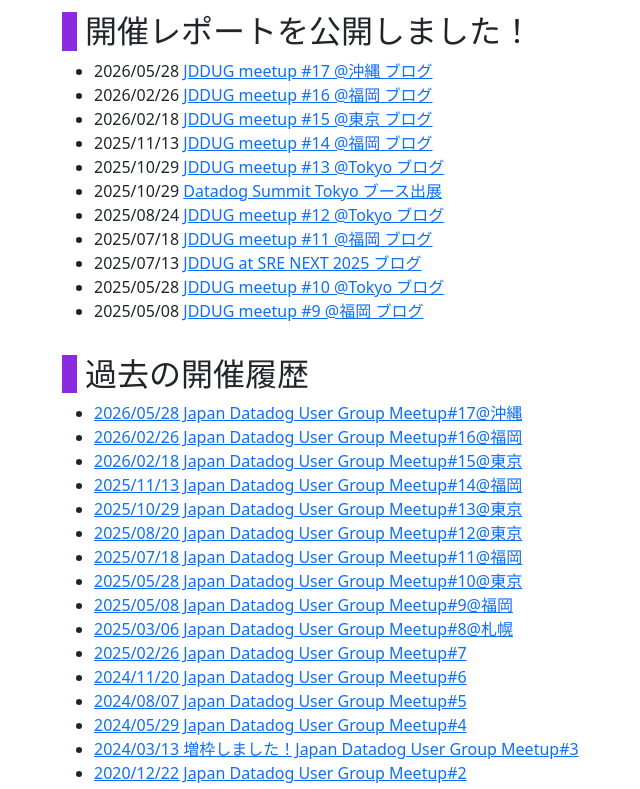
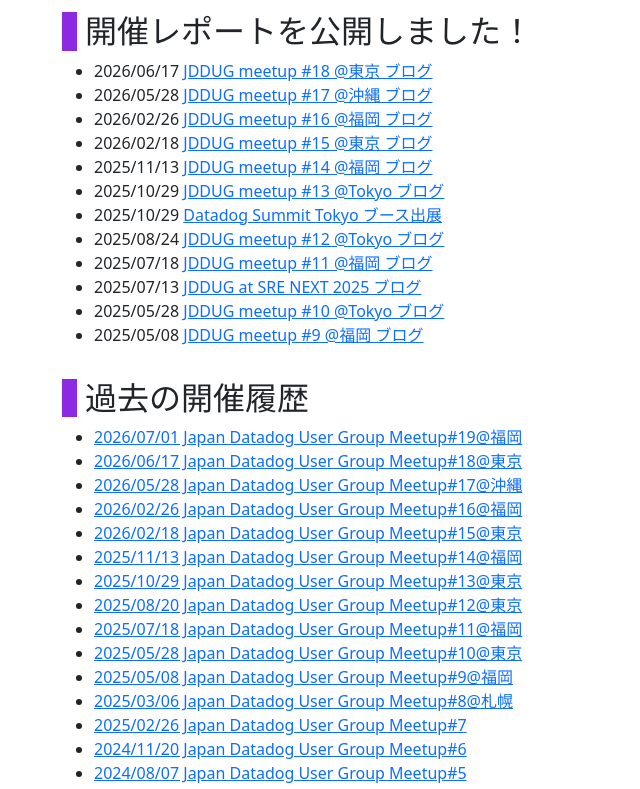
Before and after one commit to jdd-ug/jdd-ug.github.io, a Jekyll site: the page built from index.md, in a window 1280 px wide and 1400 px high, scrolled down 998 px. Shown: the part 200-989 px from the top of the window, without its empty margins (20-660 px from the left). Built offline with Jekyll 4.4.1, drawn with Linux system fonts in a browser that asks for light colours; nearby versions of some CDN libraries.

Commit message:
Add JDDUG meetup #18 report and update event listings

```diff
--- a/index.md
+++ b/index.md
@@ -49,18 +49,19 @@
 </style>
 
 <div class="event-images">
-  <a href="https://datadog-jp.connpass.com/event/387237/">
-    <img src="https://media.connpass.com/thumbs/af/50/af50b5e3656b64be2e02ab441a14d2f7.png" alt="JDDUG meetup #19">
+  <a href="https://datadog-jp.connpass.com/event/389998/">
+    <img src="https://media.connpass.com/thumbs/8d/72/8d72e7e3bb40bc34613eadc083833aa1.png" alt="JDDUG meetup #20">
   </a>
 
-  <a href="https://datadog-jp.connpass.com/event/389998/">
-    <img src="https://media.connpass.com/thumbs/8d/72/8d72e7e3bb40bc34613eadc083833aa1.png" alt="JDDUG meetup #20">
+  <a href="https://datadog-jp.connpass.com/event/401209/">
+    <img src="https://media.connpass.com/thumbs/05/f8/05f8d258e567cf3509d0dc3aa289e174.png" alt="JDDUG meetup #21">
   </a>
 </div>
 <!-- ここまで（２カラム表示） -->
 
 
 ## 開催レポートを公開しました！
+- 2026/06/17 [JDDUG meetup #18 @東京 ブログ](/2026/06/17/)
 - 2026/05/28 [JDDUG meetup #17 @沖縄 ブログ](/2026/05/28/)
 - 2026/02/26 [JDDUG meetup #16 @福岡 ブログ](/2026/02/26/)
 - 2026/02/18 [JDDUG meetup #15 @東京 ブログ](/2026/02/18/)
@@ -74,6 +75,8 @@
 - 2025/05/08 [JDDUG meetup #9 @福岡 ブログ](/2025/05/08/)
 
 ## 過去の開催履歴
+- [2026/07/01 Japan Datadog User Group Meetup#19@福岡](https://datadog-jp.connpass.com/event/387237/)
+- [2026/06/17 Japan Datadog User Group Meetup#18@東京](https://datadog-jp.connpass.com/event/386234/)
 - [2026/05/28 Japan Datadog User Group Meetup#17@沖縄](https://datadog-jp.connpass.com/event/387296/)
 - [2026/02/26 Japan Datadog User Group Meetup#16@福岡](https://datadog-jp.connpass.com/event/378193/)
 - [2026/02/18 Japan Datadog User Group Meetup#15@東京](https://datadog-jp.connpass.com/event/378380/)
@@ -91,6 +94,9 @@
 - [2024/03/13 増枠しました！Japan Datadog User Group Meetup#3](https://datadog-jp.connpass.com/event/309899/)
 - [2020/12/22 Japan Datadog User Group Meetup#2](https://datadog-jp.connpass.com/event/196957/)
 - [2020/08/25 Japan Datadog User Group Meetup#1](https://datadog-jp.connpass.com/event/185920/)
+
+![東京で集合写真](/assets/images/jddug18/0900_meetup.jpg)
+_JDDUG18 @東京_
 
 ![沖縄で集合写真](/assets/images/okinawa-all.jpg)
 _JDDUG17 @沖縄_
```
Also changed, not shown: _authors/mitsuhashi.md (+0 -3 lines), _posts/2026-06-17-jddug18.md (added, +65 -0 lines), 1 other file.
